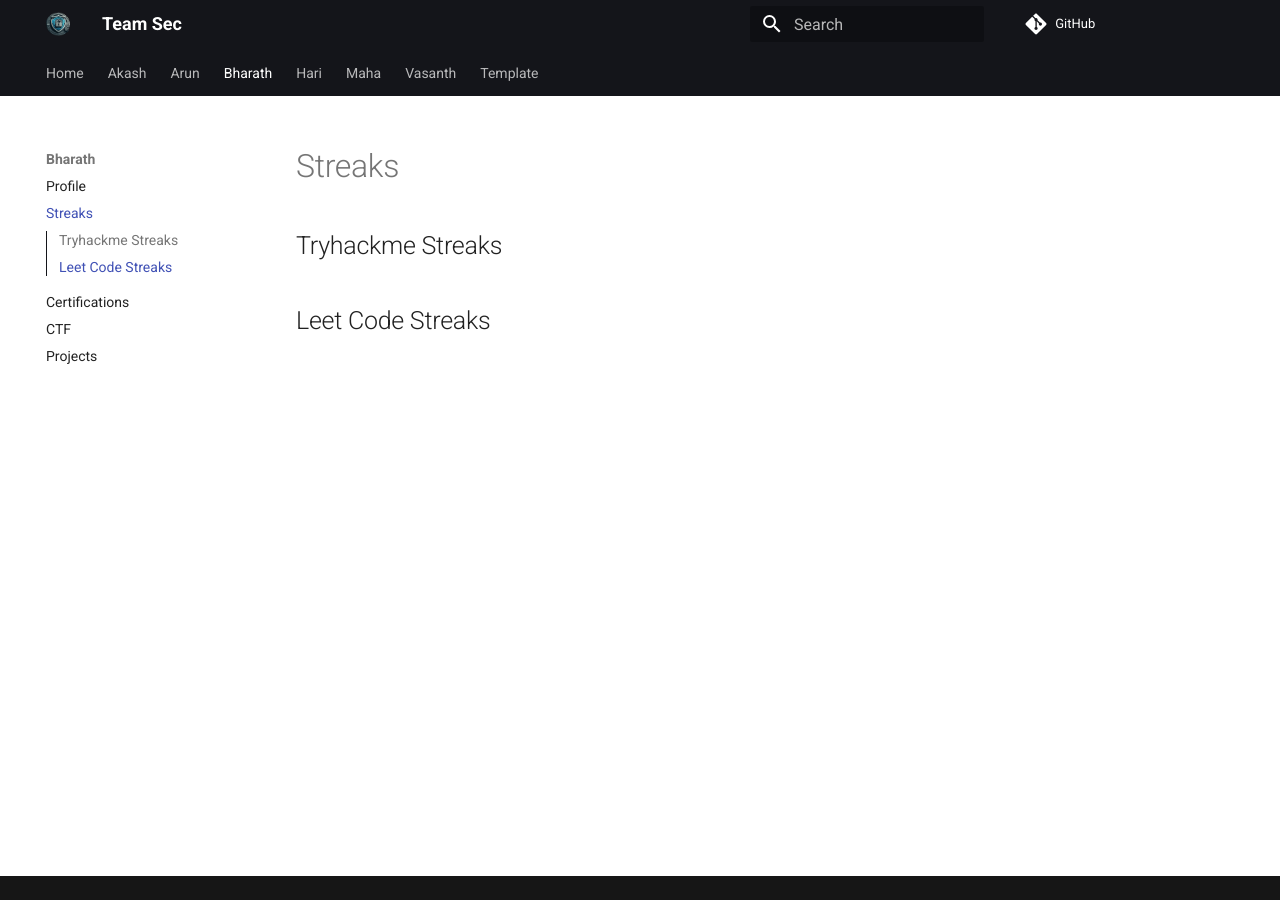
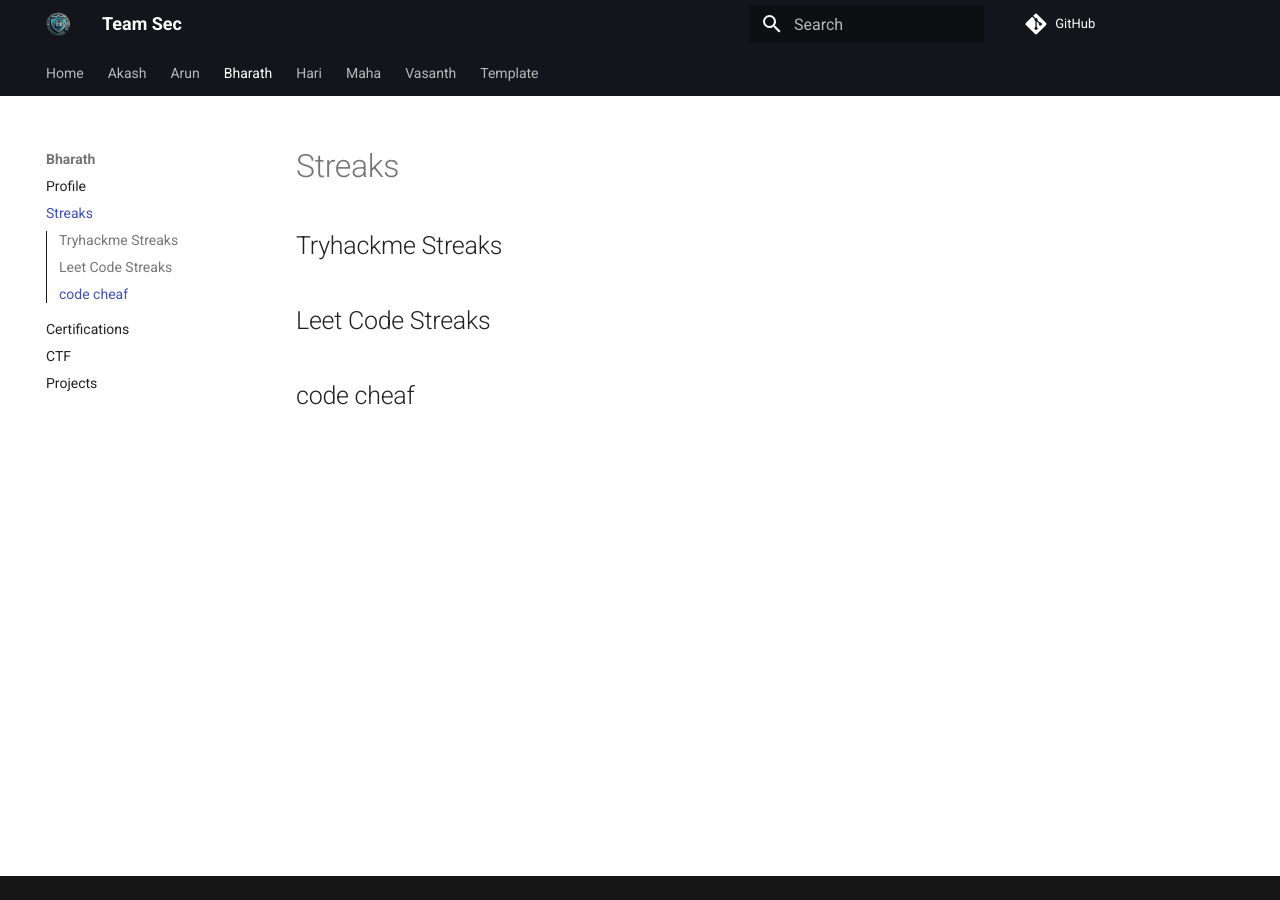
Before and after one commit to mr3xplorer/team_sec, an MkDocs documentation site: the page built from docs/Bharath/streaks.md, in a window 1280 px wide. Built offline with MkDocs 1.6.1 and Material for MkDocs 9.7.7, drawn with Linux system fonts in a browser that asks for light colours; comment, search, counter and statistics services are not loaded.

Commit message:
Update streaks.md

```diff
--- a/docs/Bharath/streaks.md
+++ b/docs/Bharath/streaks.md
@@ -1,6 +1,9 @@
 # Streaks
 
-## Tryhackme Streaks
+## Tryhackme Streaks <script src="https://tryhackme.com/badge/3280951"></script>
 
 
 ## Leet Code Streaks
+
+
+## code cheaf
```
